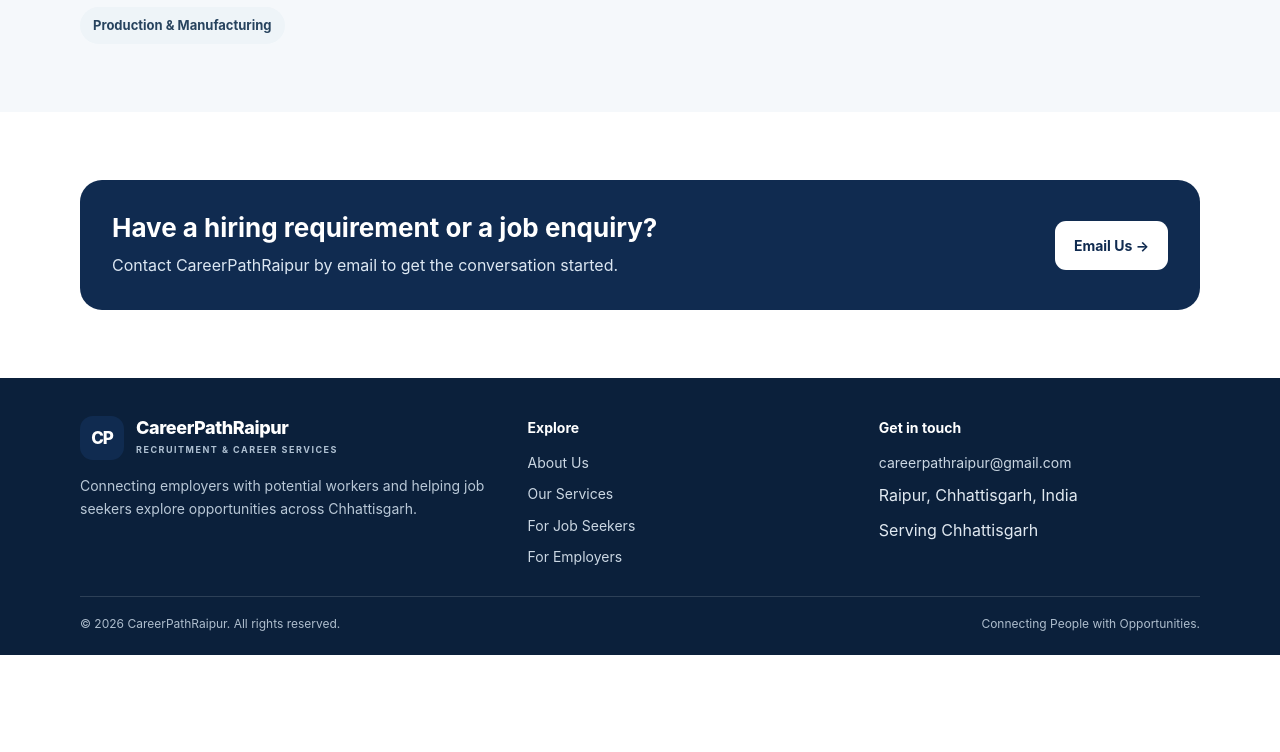
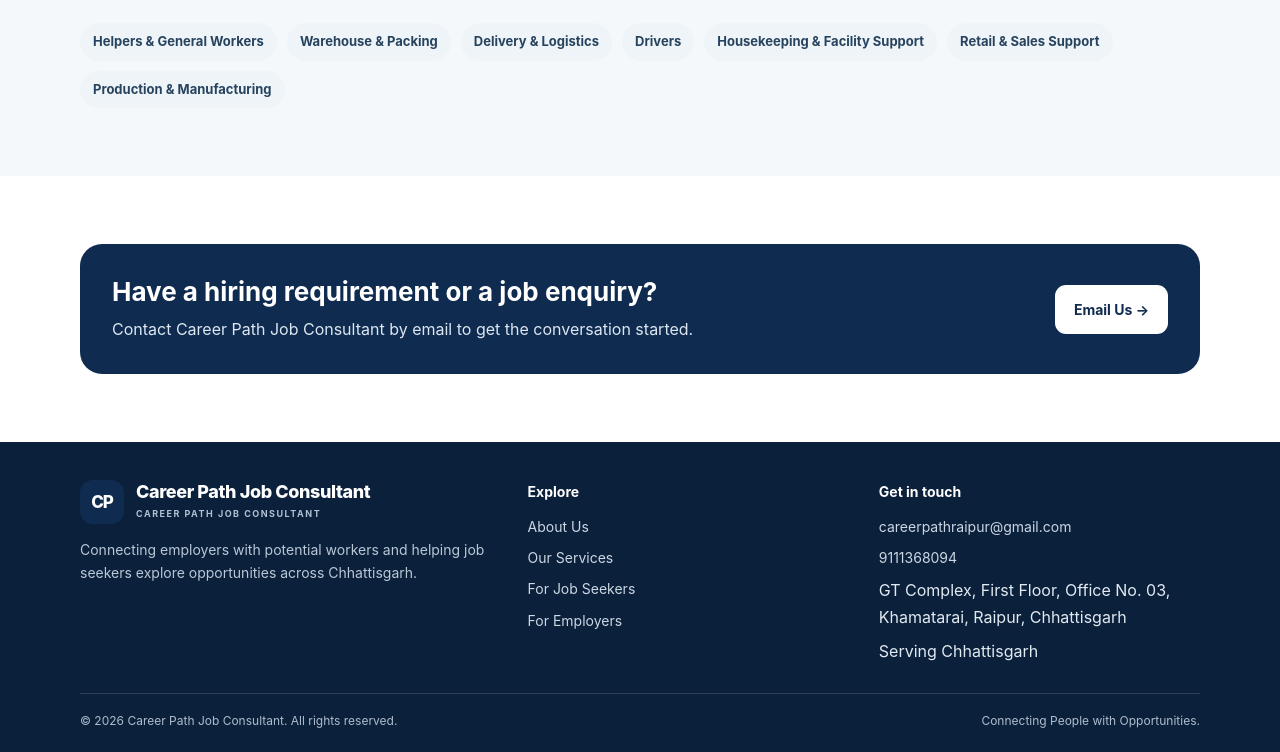
Before and after one commit to careerpathraipur/careerpath, a plain HTML site: page index.html in a window 1280 px wide. Shown: the part 1398-2150 px from the top of the page. Before the commit the page ends 2053 px from the top, so only its background shows below. Drawn offline with Linux system fonts and the light colour scheme.

Commit message:
Update branding and description in index.html

```diff
--- a/index.html
+++ b/index.html
@@ -3,18 +3,18 @@
 <head>
   <meta charset="utf-8">
   <meta name="viewport" content="width=device-width, initial-scale=1">
-  <meta name="description" content="CareerPathRaipur is a recruitment consultancy based in Raipur, Chhattisgarh, focused on blue-collar recruitment.">
+  <meta name="description" content="Career Path Job Consultant is a recruitment consultancy based in Raipur, Chhattisgarh, focused on blue-collar recruitment.">
   <meta name="theme-color" content="#102b50">
-  <title>Home | CareerPathRaipur</title>
+  <title>Home | Career Path Job Consultant</title>
   <link rel="stylesheet" href="assets/css/style.css">
 </head>
 <body>
 <a class="skip-link" href="#main">Skip to content</a>
 <header class="site-header">
   <div class="container nav-wrap">
-    <a class="brand" href="index.html" aria-label="CareerPathRaipur home">
+    <a class="brand" href="index.html" aria-label="Career Path Job Consultant home">
       <span class="brand-mark" aria-hidden="true">CP</span>
-      <span><span class="brand-name">CareerPathRaipur</span><span class="brand-sub">RECRUITMENT &amp; CAREER SERVICES</span></span>
+      <span><span class="brand-name">Career Path Job Consultant</span><span class="brand-sub">CAREER PATH JOB CONSULTANT</span></span>
     </a>
     <button class="menu-toggle" type="button" aria-expanded="false" aria-controls="primary-nav">Menu ☰</button>
     <nav class="nav-links" id="primary-nav" aria-label="Main navigation">
@@ -32,13 +32,14 @@
 <section class="hero">
   <div class="container hero-grid">
     <div>
-      <div class="eyebrow">Raipur, Chhattisgarh · Serving Chhattisgarh</div>
+      <div class="eyebrow">Career Path Job Consultant · Raipur, Chhattisgarh</div>
       <h1>Connecting People with Opportunities.</h1>
       <p>A recruitment consultancy focused on helping employers connect with suitable blue-collar workers and helping job seekers explore employment opportunities.</p>
       <div class="button-row">
         <a class="btn btn-light" href="employers.html">I’m Hiring Workers →</a>
         <a class="btn btn-outline" href="job-seekers.html">I’m Looking for Work</a>
       </div>
+      <p style="margin-top:22px;font-size:14px">📍 GT Complex, First Floor, Office No. 03, Khamatarai, Raipur, Chhattisgarh<br>☎ <a style="color:#fff;text-decoration:underline" href="tel:9111368094">9111368094</a></p>
     </div>
     <aside class="hero-card">
       <h2>Recruitment support for practical workforce needs</h2>
@@ -55,7 +56,7 @@
   <div class="container">
     <div class="section-head">
       <h2>Support for both sides of recruitment</h2>
-      <p>Whether you need workers or are looking for your next opportunity, CareerPathRaipur offers a simple way to start the conversation.</p>
+      <p>Whether you need workers or are looking for your next opportunity, Career Path Job Consultant offers a simple way to start the conversation.</p>
     </div>
     <div class="grid-3">
       <article class="card"><div class="icon-box" aria-hidden="true">↗</div><h3>For Employers</h3><p>Share your vacancies, work location, required skills and expected joining timeline so we can understand your workforce needs.</p><p style="margin-top:16px"><a href="employers.html">Share a hiring requirement →</a></p></article>
@@ -80,7 +81,7 @@
 </section>
 <section class="section">
   <div class="container">
-    <div class="cta-band"><div><h2>Have a hiring requirement or a job enquiry?</h2><p>Contact CareerPathRaipur by email to get the conversation started.</p></div><a class="btn btn-light" href="mailto:careerpathraipur@gmail.com">Email Us →</a></div>
+    <div class="cta-band"><div><h2>Have a hiring requirement or a job enquiry?</h2><p>Contact Career Path Job Consultant by email to get the conversation started.</p></div><a class="btn btn-light" href="mailto:careerpathraipur@gmail.com">Email Us →</a></div>
   </div>
 </section>
 </main>
@@ -90,7 +91,7 @@
       <div>
         <a class="brand" href="index.html">
           <span class="brand-mark" aria-hidden="true">CP</span>
-          <span><span class="brand-name">CareerPathRaipur</span><span class="brand-sub">RECRUITMENT &amp; CAREER SERVICES</span></span>
+          <span><span class="brand-name">Career Path Job Consultant</span><span class="brand-sub">CAREER PATH JOB CONSULTANT</span></span>
         </a>
         <p>Connecting employers with potential workers and helping job seekers explore opportunities across Chhattisgarh.</p>
       </div>
@@ -105,12 +106,13 @@
         <h3>Get in touch</h3>
         <div class="footer-links">
           <a href="mailto:careerpathraipur@gmail.com">careerpathraipur@gmail.com</a>
-          <span>Raipur, Chhattisgarh, India</span><span>Serving Chhattisgarh</span>
+          <a href="tel:9111368094">9111368094</a>
+          <span>GT Complex, First Floor, Office No. 03, Khamatarai, Raipur, Chhattisgarh</span><span>Serving Chhattisgarh</span>
         </div>
       </div>
     </div>
     <div class="copyright">
-      <span>© <span id="year">2026</span> CareerPathRaipur. All rights reserved.</span>
+      <span>© <span id="year">2026</span> Career Path Job Consultant. All rights reserved.</span>
       <span>Connecting People with Opportunities.</span>
     </div>
   </div>
```
